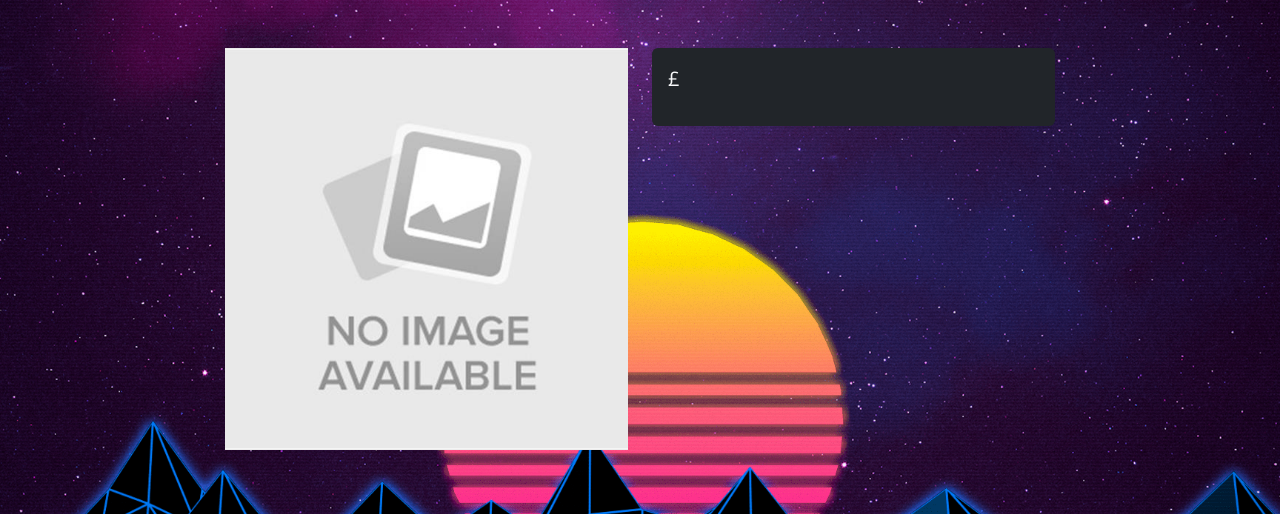
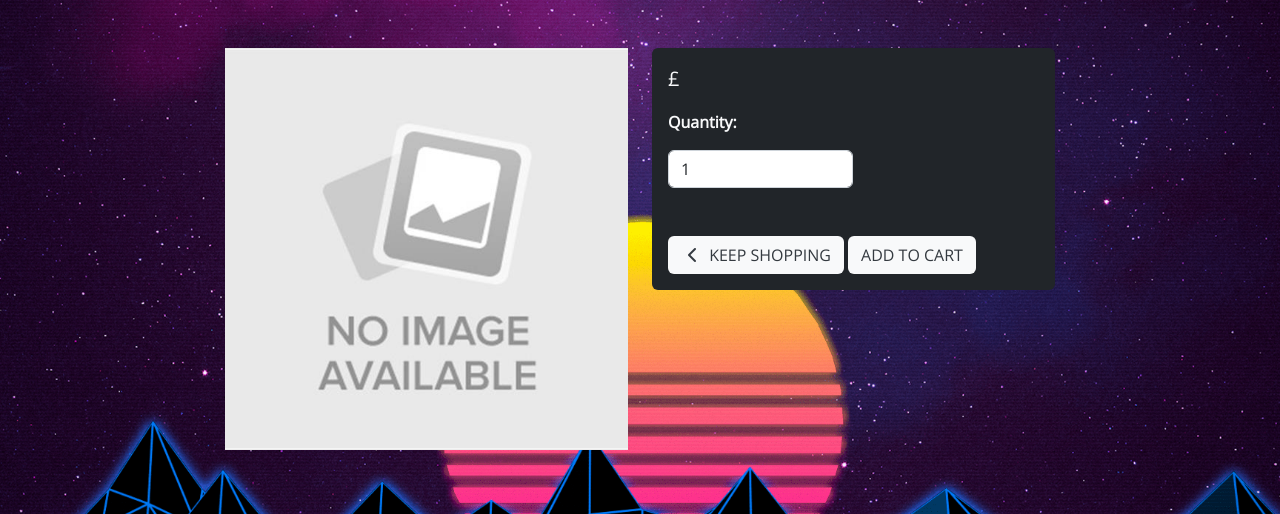
Before and after one commit to joshfreeman00/VideoGameEmporium-MS4, a Django app: template stock/templates/stock/product_detail.html in a window 1280 px wide. Shown: the part 77-591 px from the top of the page. Run offline with Django 3.2, Linux system fonts and the light colour scheme; the template is opened without the code that fills it, so the values that code supplies are empty.

Commit message:
Implement a button to add products to the cart

```diff
--- a/stock/templates/stock/product_detail.html
+++ b/stock/templates/stock/product_detail.html
@@ -23,6 +23,29 @@
                     <p class="mb-0">{{ product.name }}</p>
                     <p class="lead mb-0 text-left font-weight-bold">£{{ product.price }}</p>
                     <p class="mt-3">{{ product.description }}</p>
+                    <form class="form" action="{% url 'add_to_cart' product.id %}" method="POST">
+                        {% csrf_token %}
+                        <div class="form-row">
+                            <div class="col-12">
+                                <p class="mt-3"><strong>Quantity:</strong></p>
+                                <div class="form-group w-50">
+                                    <div class="input-group">
+                                        <input class="form-control qty_input" type="number" name="quantity" value="1" min="1" max="99" data-item_id="{{ product.id }}" id="id_qty_{{ product.id }}">
+                                    </div>
+                                </div>
+                            </div>
+                            <div class="col-12">
+                                <a href="{% url 'products' %}" class="btn shop-now-button rounded mt-5">
+                                    <span class="icon">
+                                        <i class="fas fa-chevron-left"></i>
+                                    </span>
+                                    <span class="text-uppercase">Keep Shopping</span>
+                                </a>
+                                <input type="submit" class="btn shop-now-button rounded text-uppercase mt-5" value="Add to Cart">
+                            </div>
+                            <input type="hidden" name="redirect_url" value="{{ request.path }}">
+                        </div>
+                    </form>
                 </div>
             </div>
         </div>
```
